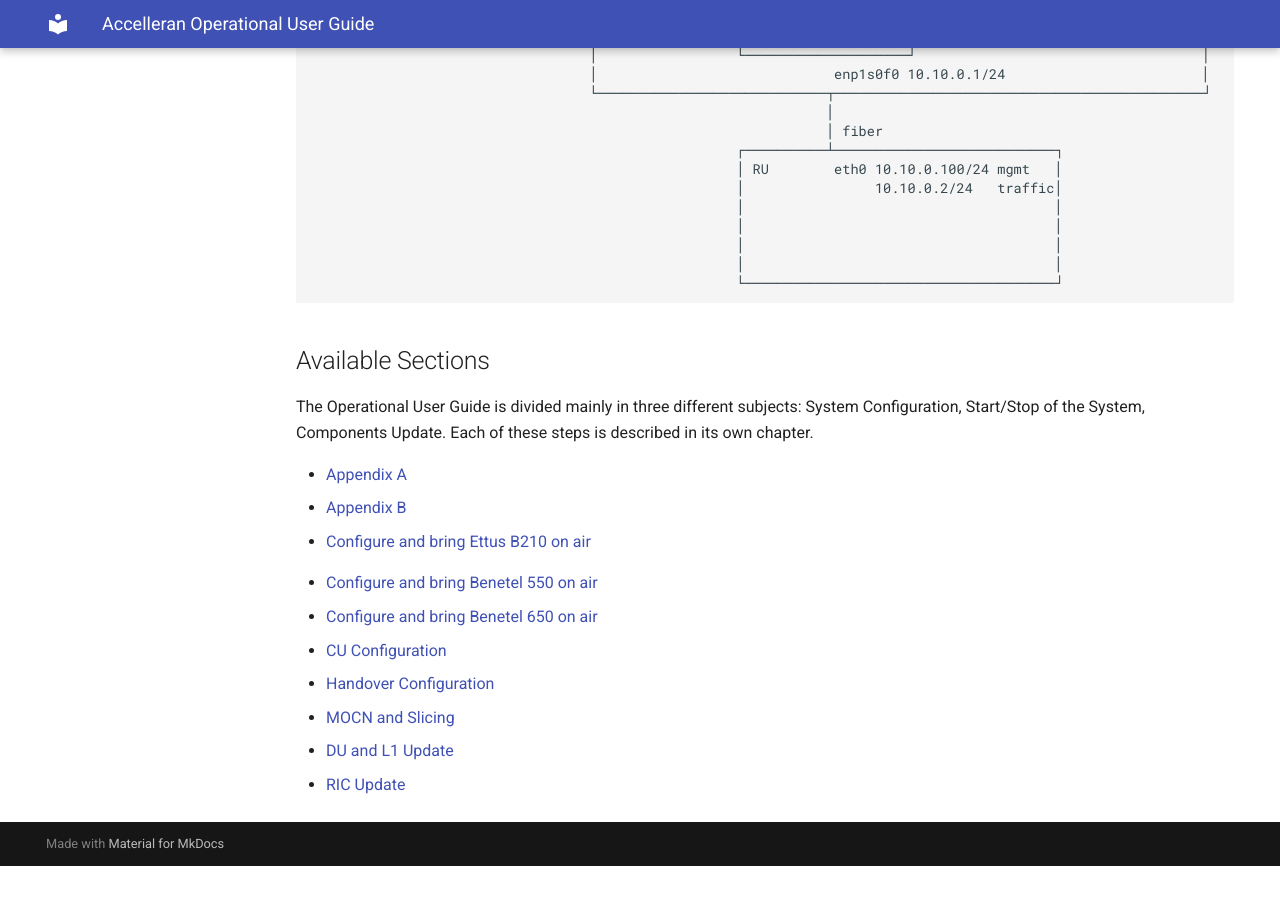
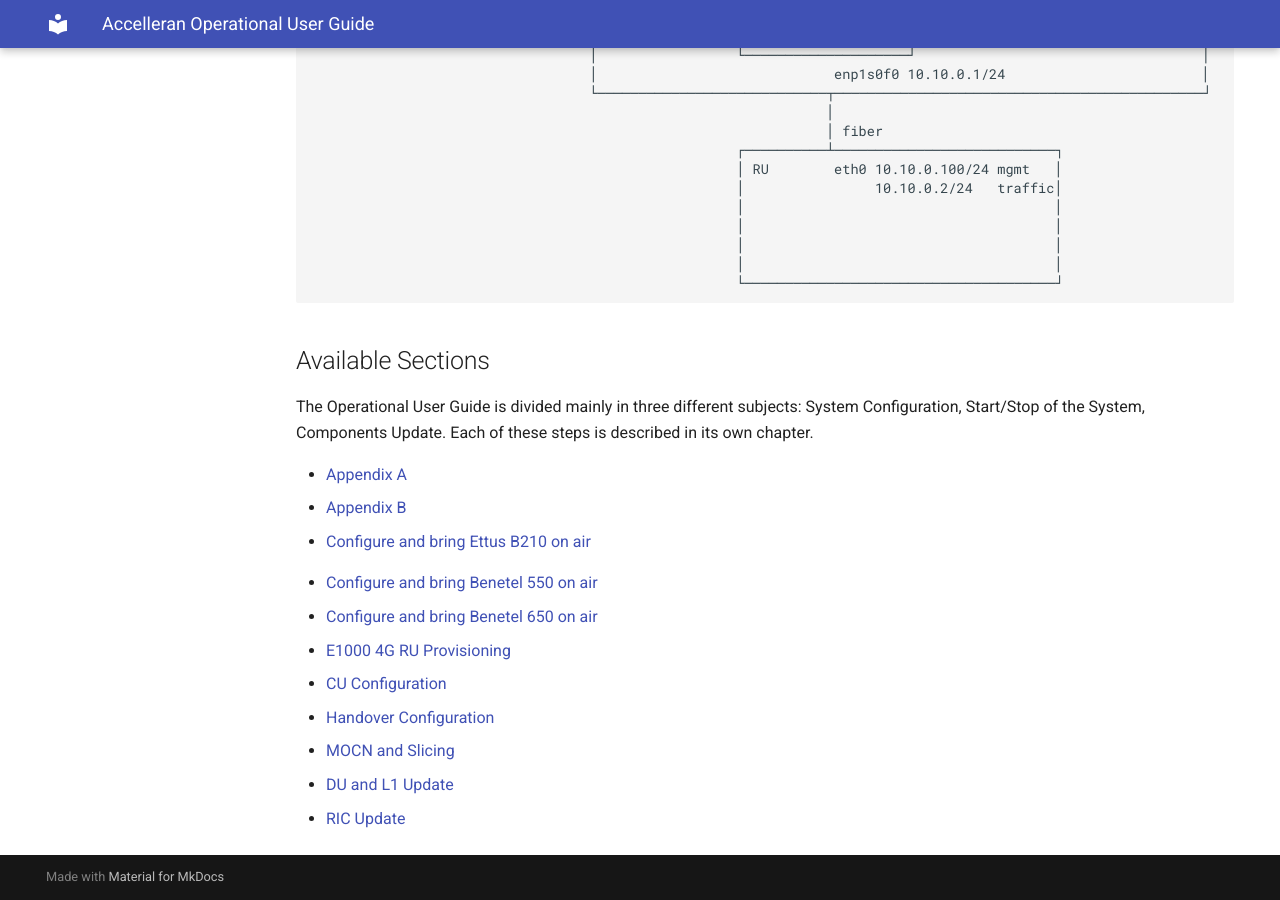
Before and after one commit to accelleran/drax-docs, an MkDocs documentation site: the page built from docs/op-guide/index.md, in a window 1280 px wide and 900 px high, scrolled down 2187 px. Built offline with MkDocs 1.6.1 and Material for MkDocs 9.7.7, drawn with Linux system fonts in a browser that asks for light colours; the version menu is left out; before the commit the page ends 3053 px from its top, so only the background shows below that.

Commit message:
Update index.md
fix section links

```diff
--- a/docs/op-guide/index.md
+++ b/docs/op-guide/index.md
@@ -107,14 +107,15 @@ The Operational User Guide is divided mainly in three different subjects: System
 Each of these steps is described in its own chapter.
 
 
-* [Appendix A]("/drax-docs/docs/op-guide/appendix-a/index.md")
+* [Appendix A](appendix-a/index.md)
 * [Appendix B](appendix-b/index.md)
-* [Configure and bring Ettus B210 on air](/drax-docs/op-guide/bring-B210-on-air)
+* [Configure and bring Ettus B210 on air](bring-B210-on-air/)
 <!-- [Configure and bring Ettus X310 on air] (TBD)-->
-* [Configure and bring Benetel 550 on air](/drax-docs/op-guide/bring-Benetel-550-on-air)
-* [Configure and bring Benetel 650 on air](/drax-docs/op-guide/bring-Benetel-650-on-air)
-* [CU Configuration]("/drax-docs/docs/op-guide/cu-configuration/")
-* [Handover Configuration](/drax-docs/op-guide/handover-configuration)
-* [MOCN and Slicing](/drax-docs/op-guide/mocn-and-slicing)
-* [DU and L1 Update](/drax-docs/op-guide/du-l1-update)
-* [RIC Update](/drax-docs/op-guide/ric-update/)
+* [Configure and bring Benetel 550 on air](bring-Benetel-550-on-air)
+* [Configure and bring Benetel 650 on air](bring-Benetel-650-on-air)
+* [E1000 4G RU Provisioning](e1000-provisioning/index.md)
+* [CU Configuration](cu-configuration/index.md)
+* [Handover Configuration](handover-configuration/index.md)
+* [MOCN and Slicing](mocn-and-slicing/index.md)
+* [DU and L1 Update](du-l1-update/index.md)
+* [RIC Update](ric-update/index.md)
```
